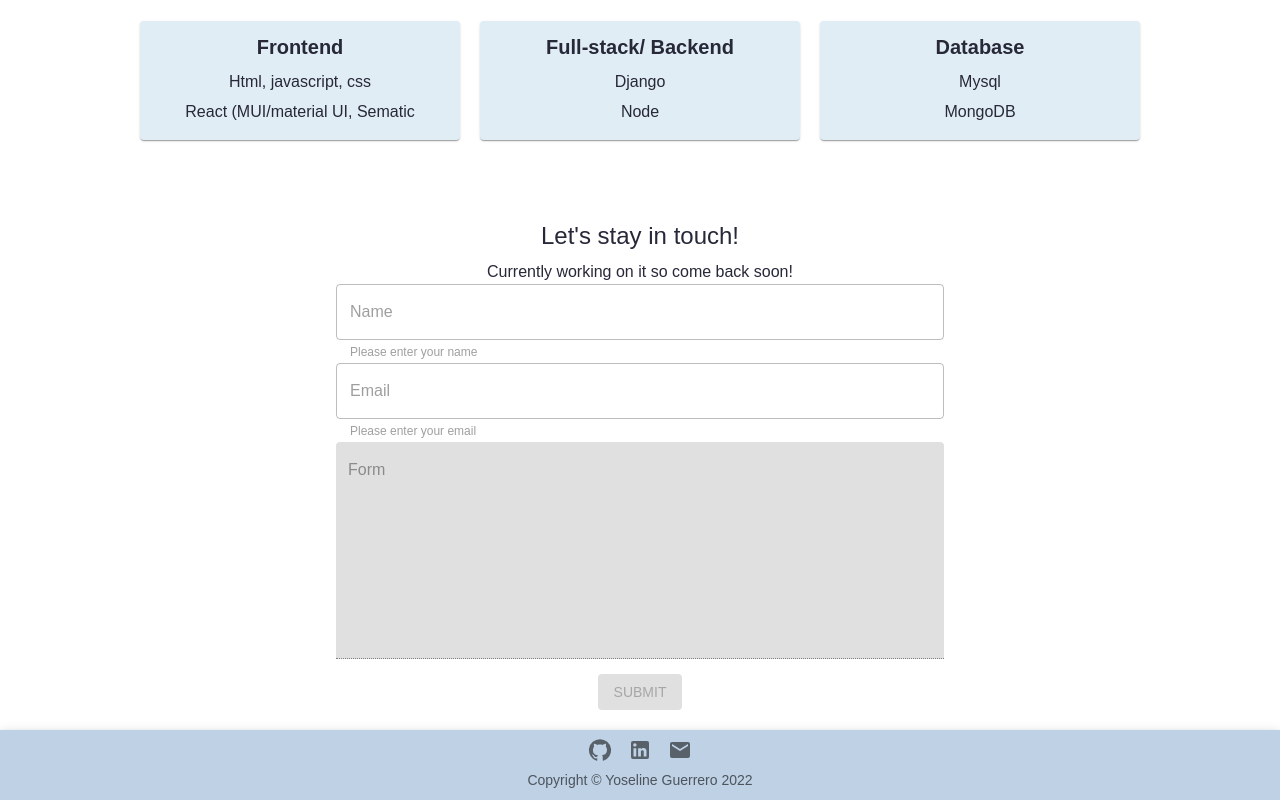
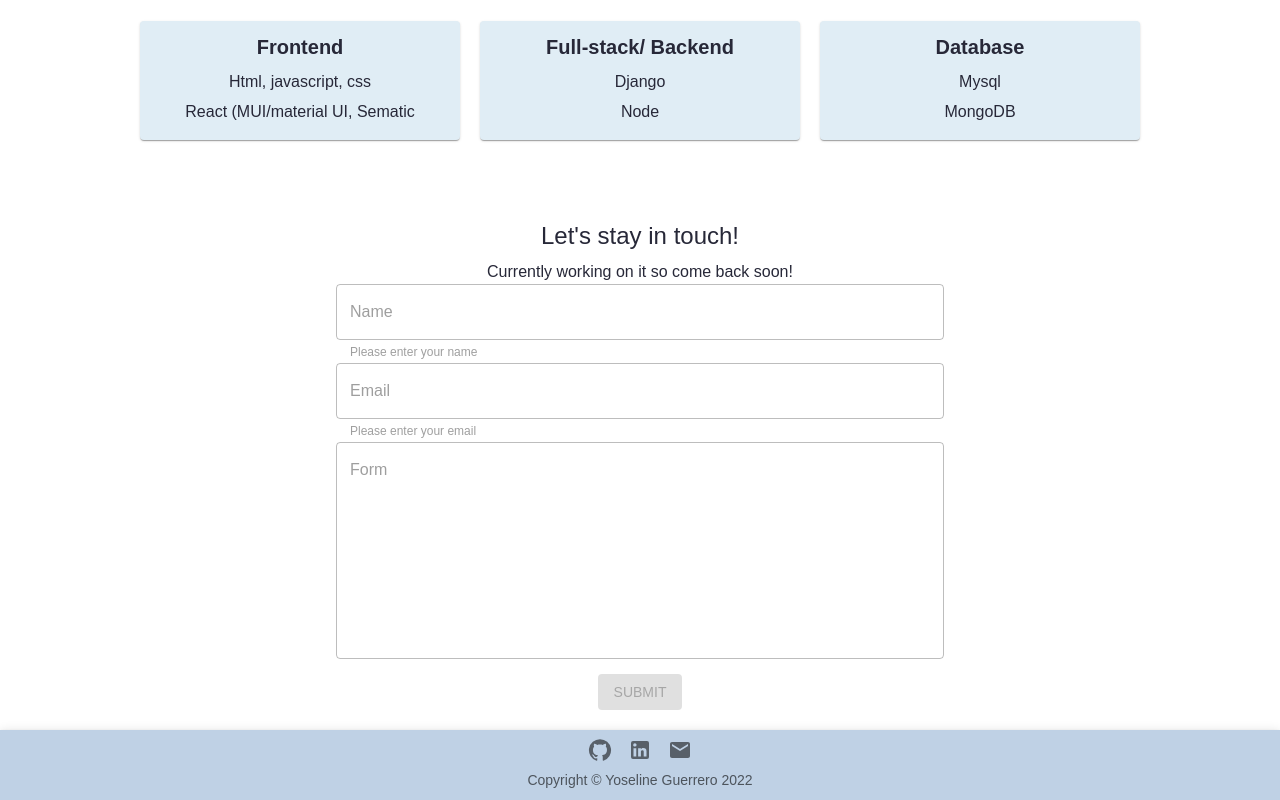
Before and after one commit to YoselineGuerrero/dev-portfolio, a React (Create React App) app: page /#/ in a window 1280 px wide. Shown: the part 1219-2019 px from the top of the page. Built offline with nearby package versions, Linux system fonts and the light colour scheme.

Commit message:
Color changes for contact form

```diff
--- a/src/components/contactForm.js
+++ b/src/components/contactForm.js
@@ -8,16 +8,16 @@ export default function ContactForm() {
   return(
     <Box component="form" sx={{ width: '95%' }}>
       <Grid item xs={12}  md={6}>
-        <TextField fullWidth helperText="Please enter your name" label="Name" disabled />
+        <TextField fullWidth helperText="Please enter your name" label="Name" disabled focused color="secondary"/>
       </Grid>
       <Grid item xs={12} md={6}>
-        <TextField fullWidth helperText="Please enter your email" label="Email" disabled />
+        <TextField fullWidth helperText="Please enter your email" focused  color="secondary" label="Email" disabled />
       </Grid>
       <Grid item xs={11} md={6}>
-        <TextField fullWidth label="Form" multiline rows={8} variant="filled" disabled />
+        <TextField fullWidth label="Form" multiline rows={8} color="secondary" focused disabled />
       </Grid>
       <Grid item xs={12} >
-        <Button type="submit" variant="contained" disabled sx={{ marginTop:'15px'}} >
+        <Button type="submit" variant="contained"  color="secondary" disabled sx={{ marginTop:'15px'}} >
           Submit
         </Button>
       </Grid>
```
